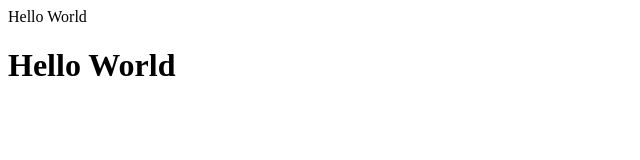
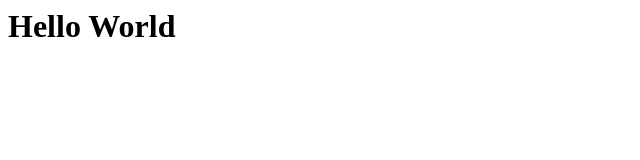
Before and after one commit to Adan2804/DigitalCiber2, a plain HTML site: page index.html in a window 1280 px wide. Shown: the whole page, without its empty margins (0-640 px from the left). Drawn offline with Linux system fonts and the light colour scheme.

Commit message:
Update index.html

```diff
--- a/index.html
+++ b/index.html
@@ -1,6 +1,6 @@
 <html>
 <head>
-  <tittle> Hello World </tittle>
+  <title> Hello World </title>
 </head>
 <body>
   <h1>Hello World </h1>
```
